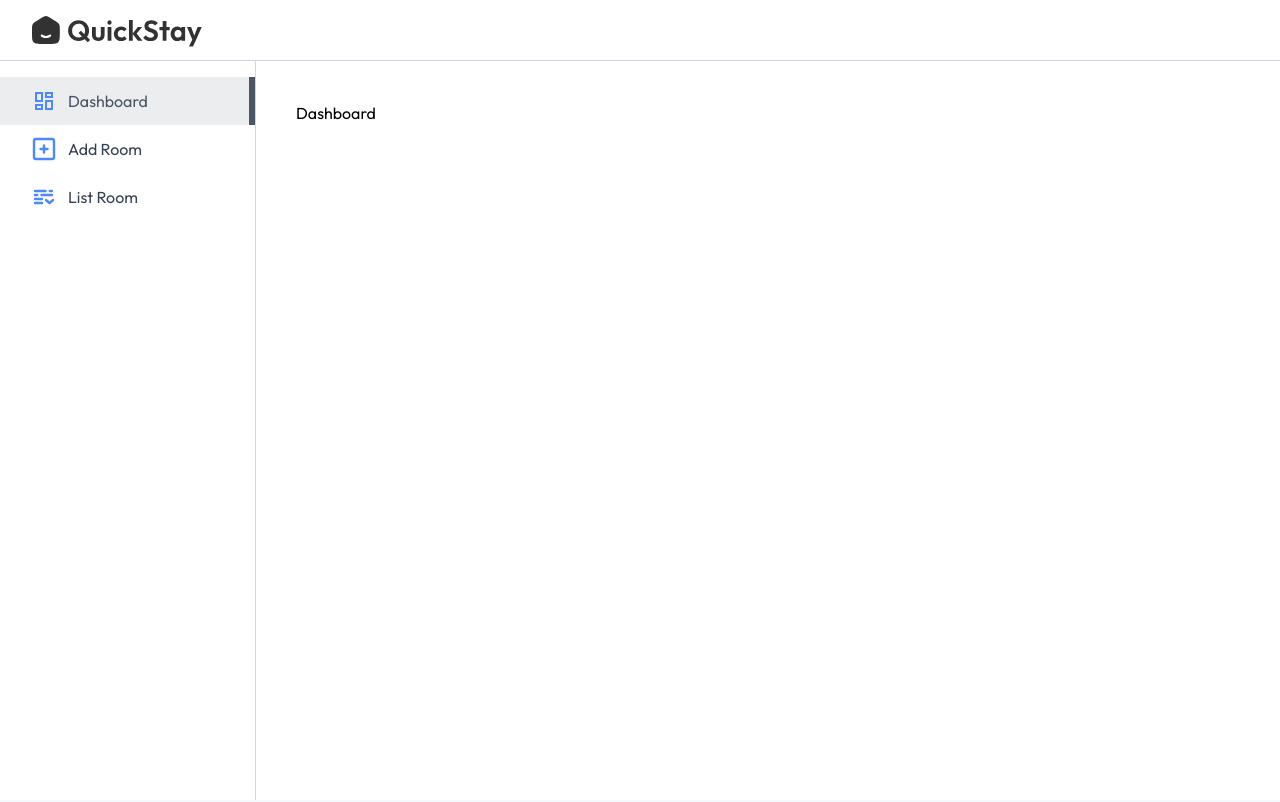
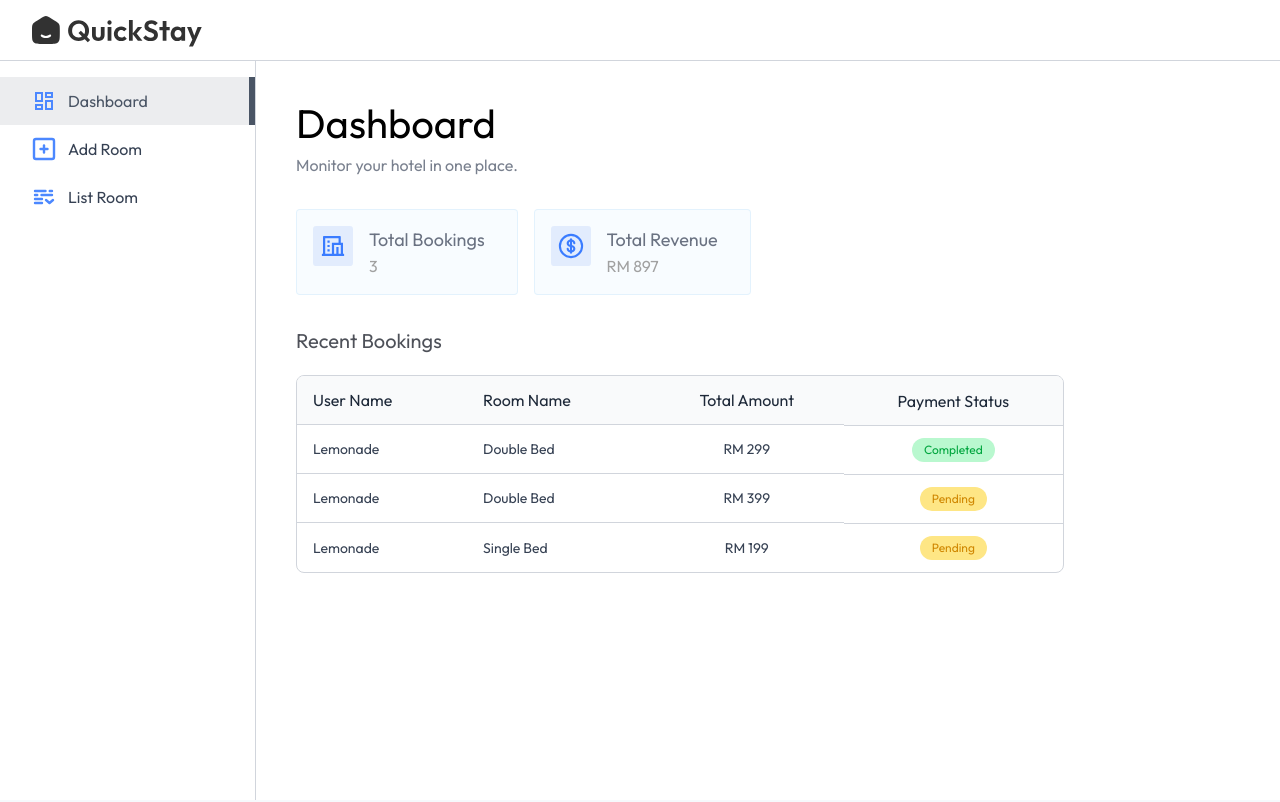
Before and after one commit to Lemlime5336/hotel-booking-app, a React (Vite) app in the folder client/: page /owner in a window 1280 px wide. Shown: the top 802 px of the page. Built offline with nearby package versions, Linux system fonts and the light colour scheme; no server answers; a web font is replaced by a local one.

Commit message:
Completed Dashboard

```diff
--- a/client/src/pages/hotelOwner/Dashboard.jsx
+++ b/client/src/pages/hotelOwner/Dashboard.jsx
@@ -1,8 +1,61 @@
-import React from 'react'
+import React, { useState } from 'react'
+import Title from '../../components/Title'
+import { assets, dashboardDummyData } from '../../assets/assets'
 
 const Dashboard = () => {
+
+  const [dashboardData, setDashboardData] = useState(dashboardDummyData)
+
   return (
-    <div>Dashboard</div>
+    <div>
+      <Title align='left' font='outfit' title='Dashboard' subTitle='Monitor your hotel in one place.' />
+      <div className='flex gap-4 my-8'>
+        {/* Total Bookings */}
+        <div className='bg-primary/3 border border-primary/10 rounded flex p-4 pr-8'>
+          <img src={assets.totalBookingIcon} alt='booking-icon' className='max-sm:hidden h-10'/>
+          <div className='flex flex-col sm:ml-4 font-medium'>
+            <p className='text-gray-500 text-lg'>Total Bookings</p>
+            <p className='text-neutral-400 text-base'>{dashboardData.totalBookings}</p>
+          </div>
+        </div>
+        {/* Total Revenue */}
+        <div className='bg-primary/3 border border-primary/10 rounded flex p-4 pr-8'>
+          <img src={assets.totalRevenueIcon} alt='revenue-icon' className='max-sm:hidden h-10'/>
+          <div className='flex flex-col sm:ml-4 font-medium'>
+            <p className='text-gray-500 text-lg'>Total Revenue</p>
+            <p className='text-neutral-400 text-base'>RM {dashboardData.totalRevenue}</p>
+          </div>
+        </div>
+        </div>
+        {/* Recent Bookings */}
+        <h2 className='text-xl text-gray-950/70 font-medium mb-5'>Recent Bookings</h2>
+        <div className='w-full max-w-3xl text-left border border-gray-300 rounded-lg max-h-80 overflow-y-scroll'>
+          <table className='w-full'>
+            <thead className='bg-gray-50'>
+              <tr>
+                <th className='py-3 px-4 text-gray-800 font-medium'>User Name</th>
+                <th className='py-3 px-4 text-gray-800 font-medium max-sm:hidden'>Room Name</th>
+                <th className='py-3 px-4 text-gray-800 font-medium text-center'>Total Amount</th>
+                <th className='py-3 px-4 text-gray-800 font-medium text-center'>Payment Status</th>
+              </tr>
+            </thead>
+            <tbody className='text-sm'>
+              {dashboardData.bookings.map((item, index)=>(
+                <tr key={index}>
+                  <td className='py-3 px-4 text-gray-700 border-t border-gray-300'>{item.user.username}</td>
+                  <td className='py-3 px-4 text-gray-700 border-t border-gray-300 max-sm:hidden'>{item.room.roomType}</td>
+                  <td className='py-3 px-4 text-gray-700 border-t border-gray-300 text-center'>RM {item.totalPrice}</td>
+                  <td className='py-3 px-4 border-t border-gray-300 flex'>
+                    <button className={`py-1 px-3 text-xs rounded-full mx-auto ${item.isPaid? 'bg-green-200 text-green-600':'bg-amber-200 text-yellow-600'}`}>
+                      {item.isPaid? 'Completed':'Pending'}
+                    </button>
+                  </td>
+                </tr>
+              ))}
+            </tbody>
+          </table>
+        </div>
+      </div>
   )
 }
 
```
